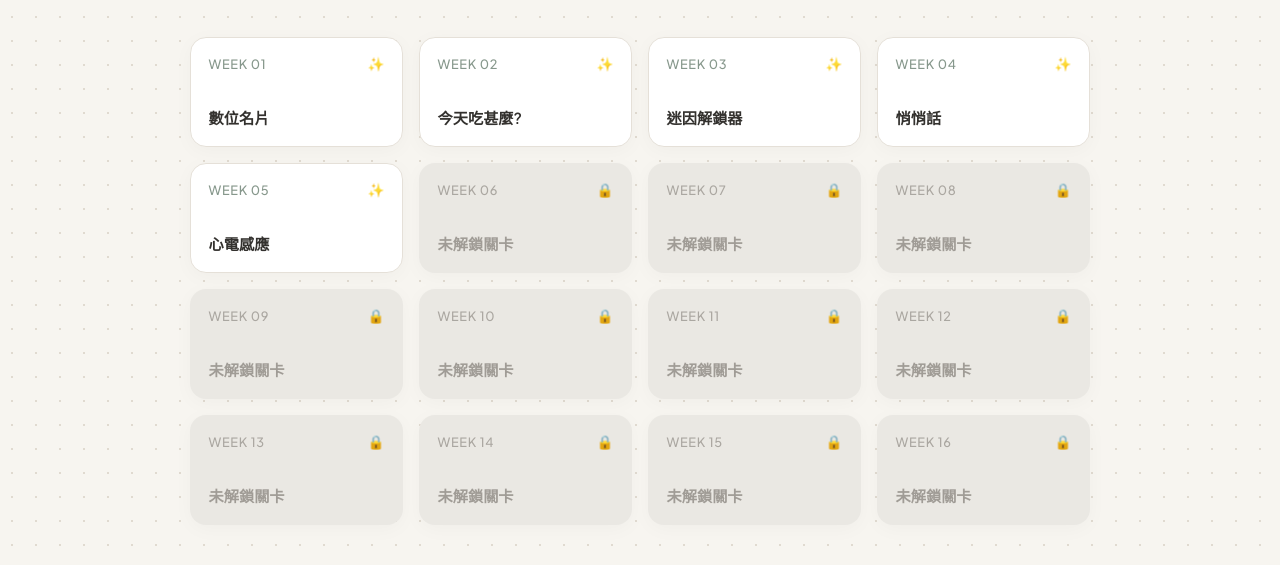
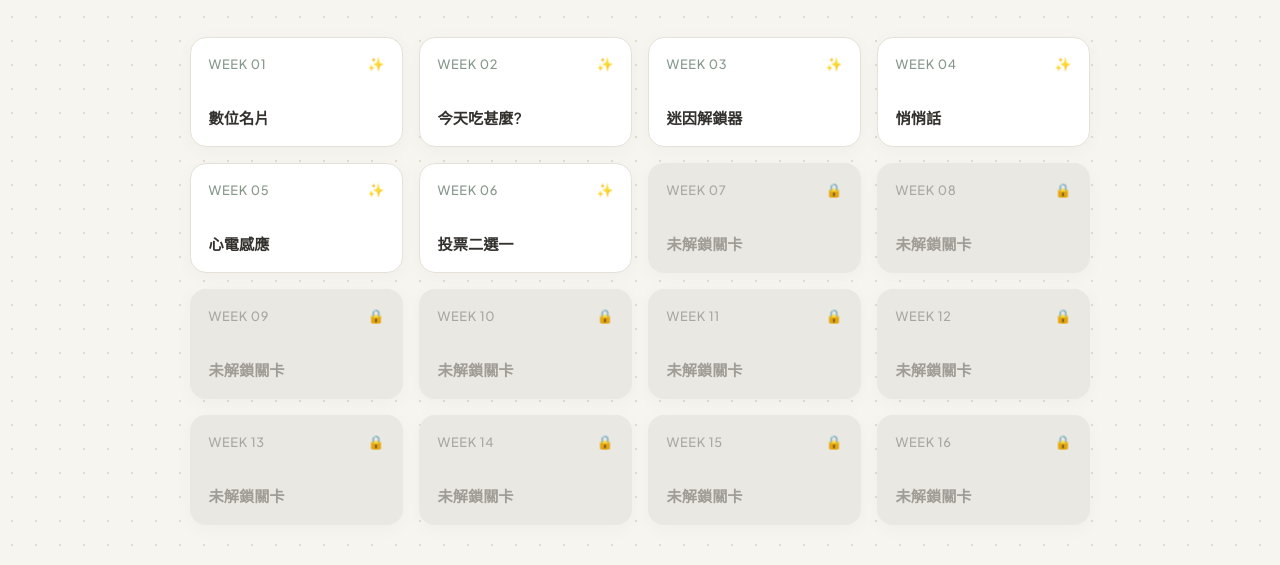
Before and after one commit to s26122120Wen/123123, a plain HTML site: page index.html in a window 1280 px wide. Shown: the part 235-800 px from the top of the page. Drawn offline with Linux system fonts and the light colour scheme.

Commit message:
Update index.html

```diff
--- a/index.html
+++ b/index.html
@@ -358,13 +358,13 @@
         <div class="btn-title">心電感應</div>
       </a>
 
-      <!-- Week 6 (未解鎖) -->
-      <a class="level-btn locked">
+      <!-- Week 6 (已解鎖) -->
+      <a href="w6/index.html" class="level-btn unlocked">
         <div class="btn-header">
           <span class="week-tag">WEEK 06</span>
-          <span class="status-badge">🔒</span>
+          <span class="status-badge">✨</span>
         </div>
-        <div class="btn-title">未解鎖關卡</div>
+        <div class="btn-title">投票二選一</div>
       </a>
 
       <!-- Week 7 (未解鎖) -->
```
